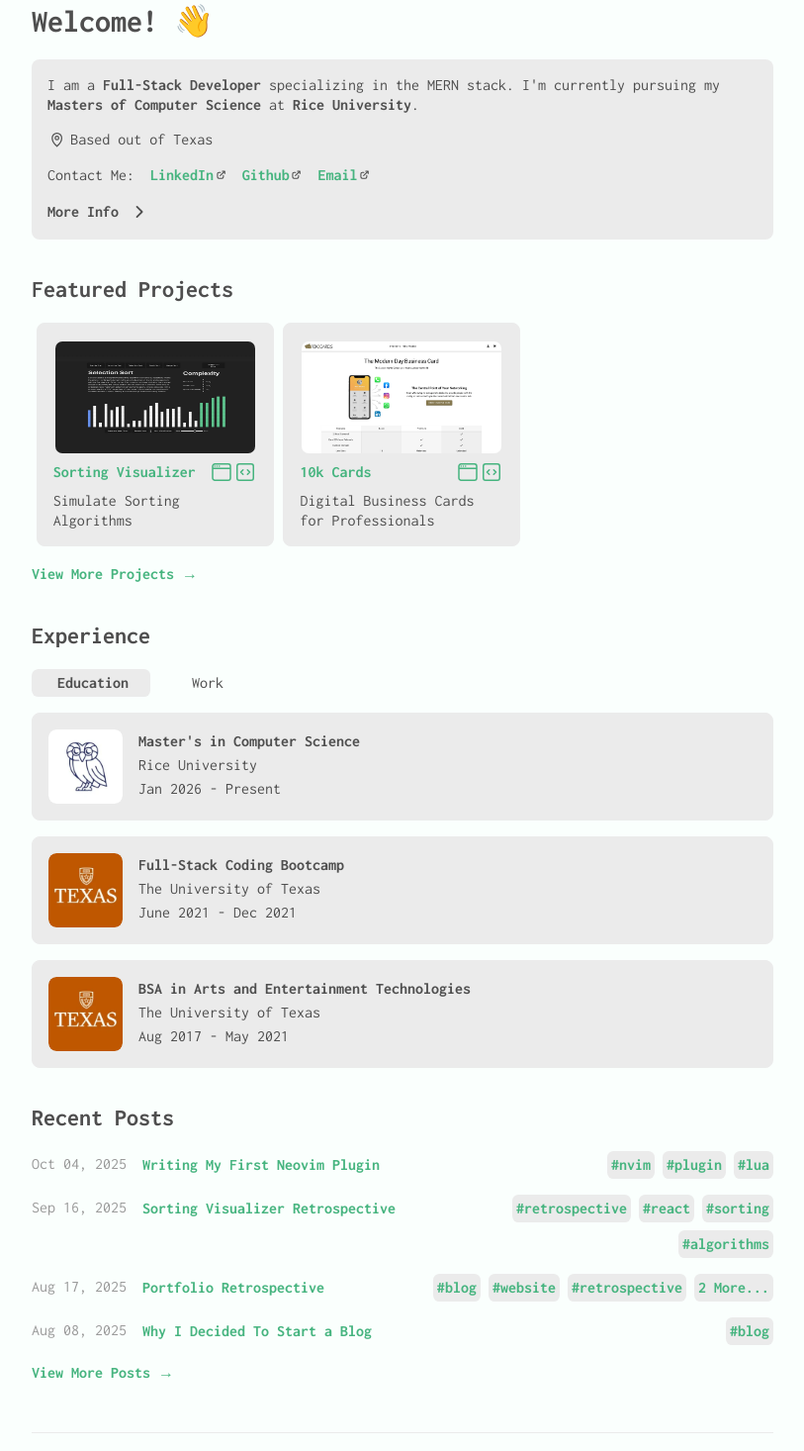
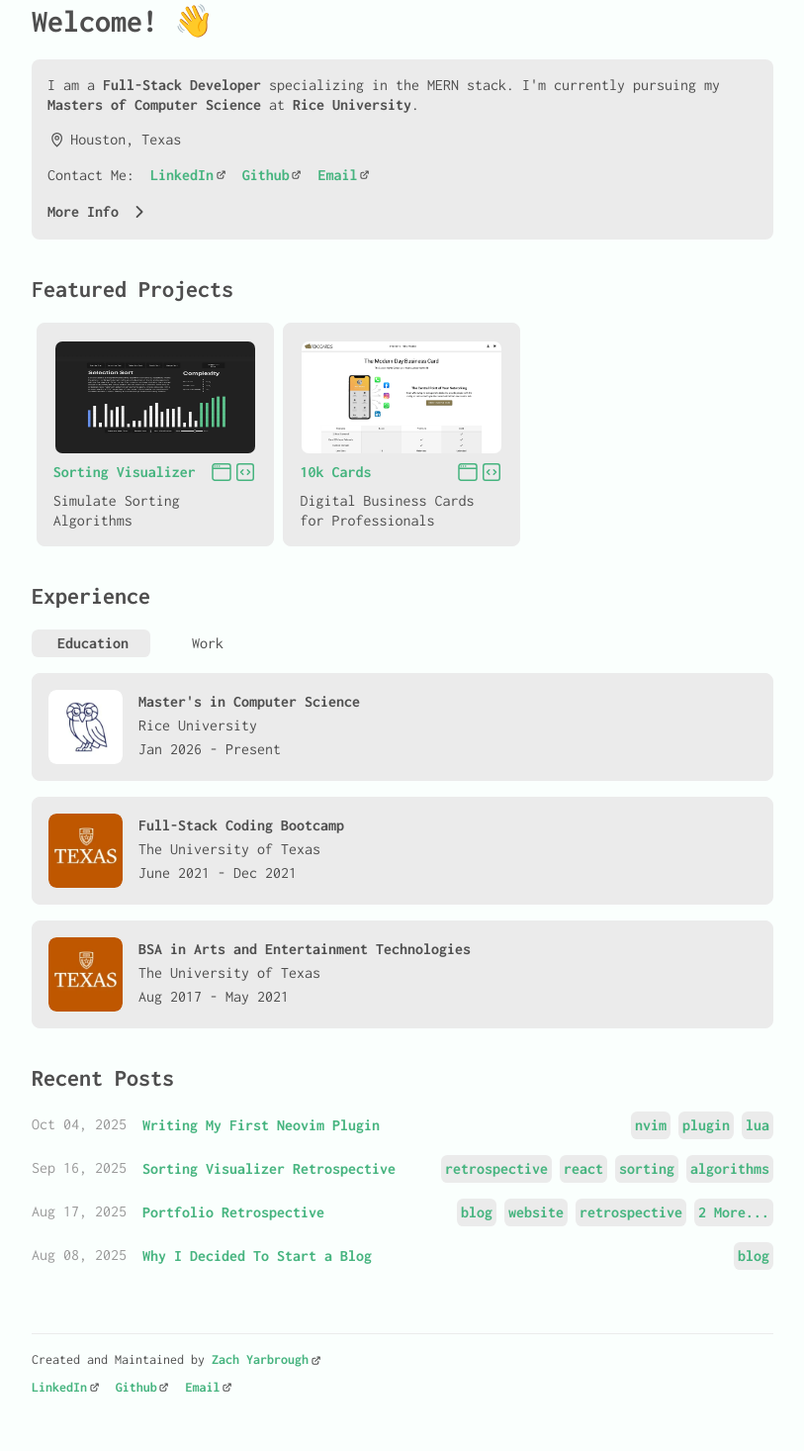
Before and after one commit to ZachYarbrough/portfolio, a Next.js app: page / in a window 1280 px wide. Shown: the part 80-1546 px from the top of the page at 99% size, without its empty margins (233-1046 px from the left). Built offline with nearby package versions, Linux system fonts and the light colour scheme.

Commit message:
fix(feedback): Updated tags and hid view more buttons until more content exists based on feedback

```diff
--- a/app/components/BreadcrumbTrail.tsx
+++ b/app/components/BreadcrumbTrail.tsx
@@ -23,7 +23,7 @@ const BreadcrumbTrail = ({ isTag }: { isTag?: boolean }) => {
                 const formattedPath = path.split('-').map((word) => word.charAt(0).toUpperCase() + word.slice(1)).join(' ')
                 return (
                     <InternalLink key={index} href={currentPath}>
-                        {isTag && index + 1 === pathnameArray.length ? '#' + path : formattedPath}
+                        {isTag && index + 1 === pathnameArray.length ? path : formattedPath}
                         {index !== pathnameArray.length - 1 && <span className='text-primary'><ArrowRightIcon /></span>}
                     </InternalLink>
                 )
--- a/app/components/InternalLInk.tsx
+++ b/app/components/InternalLInk.tsx
@@ -2,6 +2,7 @@
 
 import Link from "next/link"
 
+// TODO - Add a color option for specific tags (languages and technologies)
 const InternalLink = ({ href = null, children, useBubbleStyle = false, style = {}, parentClass = '', onClickCallback = () => {}, isHighlighted = false }: { href: string | null, useBubbleStyle?: boolean, children: React.ReactNode, style?: React.CSSProperties, parentClass?: string, onClickCallback?: () => void, isHighlighted?: boolean }) => {
 
 
--- a/app/components/PostPreview.tsx
+++ b/app/components/PostPreview.tsx
@@ -42,7 +42,7 @@ const PostPreview = ({ slug, title, date, tags, technologyUsed, isProjectPost =
                     <div key={tag}>
                         <InternalLink key={tag} useBubbleStyle={true} href={`/tags/${tag}`} onClickCallback={() => toggleSearch(false)} isHighlighted={index != -1 && highlightedIndex === index}
                         >
-                            #{tag}
+                            {tag}
                         </InternalLink>
                     </div>
                 )
@@ -55,7 +55,7 @@ const PostPreview = ({ slug, title, date, tags, technologyUsed, isProjectPost =
                     <div key={tag}>
                         <InternalLink key={tag} useBubbleStyle={true} href={`/tags/${tag}`} onClickCallback={() => toggleSearch(false)} isHighlighted={index != -1 && highlightedIndex === index}
                         >
-                            #{tag}
+                            {tag}
                         </InternalLink>
                     </div>
                 )
@@ -77,7 +77,7 @@ const PostPreview = ({ slug, title, date, tags, technologyUsed, isProjectPost =
                     <div key={tag}>
                         <InternalLink key={tag} useBubbleStyle={true} href={`/tags/${tag}`} onClickCallback={() => toggleSearch(false)} isHighlighted={index != -1 && highlightedIndex === index}
                         >
-                            #{tag}
+                            {tag}
                         </InternalLink>
                     </div>
                 ))}
--- a/app/components/ProjectPreview.tsx
+++ b/app/components/ProjectPreview.tsx
@@ -7,6 +7,7 @@ import ExternalLink from './ExternalLink'
 import InternalLink from './InternalLInk'
 import Image from './Image'
 
+// TODO - Add tags to the bottom and possibly bigger description
 const ProjectPreview = ({ slug, title, source, live, description, preview, hidePreview = false }: any) => {
     const [width, setWidth] = useState(0)
 
--- a/app/components/TagHeader.tsx
+++ b/app/components/TagHeader.tsx
@@ -51,7 +51,7 @@ const TagHeader = ({ children, tag }: { children: React.ReactNode, tag?: string
                     padding: '0 0.4rem',
                     backgroundColor: 'var(--secondary-light)',
                     borderRadius: '0.4rem',
-                }}>#{children}</h1>}
+                }}>{children}</h1>}
             {showCopy && tag ? <a href={header} onClick={handleCopy} className='cursor-pointer hover:text-highlight'><LinkIcon /></a> :
 		showCopy && <span onClick={handleCopy} className='cursor-pointer hover:text-highlight'><LinkIcon /></span>}
         </div>
--- a/app/config.ts
+++ b/app/config.ts
@@ -2,4 +2,4 @@ export const linkedInUrl = 'https://www.linkedin.com/in/zachary-yarbrough-751835
 export const githubUrl = 'https://github.com/ZachYarbrough'
 export const email = 'zacharyarbro@gmail.com'
 
-export const skills = ['react', 'nextjs', 'javascript', 'typescript', 'node', 'express', 'python', 'django',  'aws', 'tailwind', 'css', 'sql', 'nosql', 'git']
+export const skills = ['react', 'nextjs', 'javascript', 'typescript', 'nodejs', 'expressjs', 'python', 'django',  'tailwind', 'css', 'sql', 'nosql', 'git']
--- a/app/page.tsx
+++ b/app/page.tsx
@@ -5,7 +5,6 @@ import PostPreview from './components/PostPreview';
 import PageHeader from './components/PageHeader';
 import PostHeader from './components/PostHeader';
 import InternalLink from './components/InternalLInk';
-import { ArrowRightIcon, NavArrowRightIcon } from './components/assets/icons';
 import BorderLine from './components/BorderLine';
 import { skills } from './config';
 import ProjectPreview from './components/ProjectPreview';
@@ -51,7 +50,7 @@ const HomePage: NextPage = () => {
 		    <p style={{ padding: '0 0 0.5rem 0 ' }}>
 			I am a <span className='font-bold'>Full-Stack Developer</span> specializing in the MERN stack. I'm currently pursuing my <span className='font-bold'>Masters of Computer Science</span> at <span className='font-bold'>Rice University</span>.
 		    </p>
-		    <p style={{display: 'flex', verticalAlign: 'start', padding: '0.5rem 0' }}><LocationPinIcon /> <span>Based out of Texas</span></p>
+		    <p style={{display: 'flex', verticalAlign: 'start', padding: '0.5rem 0' }}><LocationPinIcon /> <span>Houston, Texas</span></p>
 		    <ul className='flex' style={{ gap: '1rem', padding: '0.5rem 0 0 0' }}>
 			<li>Contact Me:</li>
 			<li><ExternalLink href={linkedInUrl}>LinkedIn</ExternalLink></li>
@@ -63,7 +62,7 @@ const HomePage: NextPage = () => {
 			<p style={{ paddingTop: '0.5rem' }}>Skills include:</p>
 			<div style={{ display: 'flex', flexWrap: 'wrap', gap: '0.5rem', paddingTop: '0.5rem' }}>
 			    {skills.map((skill) => (
-				<InternalLink key={skill} useBubbleStyle={true} href={`/tags/${skill}`} parentClass='more-info-tag-color'>#{skill}</InternalLink>
+				<InternalLink key={skill} useBubbleStyle={true} href={`/tags/${skill}`} parentClass='more-info-tag-color'>{skill}</InternalLink>
 			    ))}
 			</div>
 			<p style={{ padding: '0.5rem 0' }}>Currently Reading: <ExternalLink href='https://www.goodreads.com/book/show/44492287-heretics-of-dune'>Heretics of Dune - Frank Herbert</ExternalLink></p>
@@ -76,7 +75,7 @@ const HomePage: NextPage = () => {
 		    <div style={{ display: 'flex', flexWrap: 'wrap' }}>
 			{projectPreviews}
 		    </div>
-		    <InternalLink parentClass='arrow-link' style={{ marginTop: '1rem' }} href='/projects'>View More Projects <span className='arrow' style={{ marginLeft: '0.5rem'}}>→</span></InternalLink>
+		    {projectPreviews.length > 3 && <InternalLink parentClass='arrow-link' style={{ marginTop: '1rem' }} href='/projects'>View More Projects <span className='arrow' style={{ marginLeft: '0.5rem'}}>→</span></InternalLink>}
 		</div>
 		<div style={{ margin: '1rem 0' }}>
 		    <PostHeader headerNumber={1.5} noCopy={true}>Experience</PostHeader>
@@ -86,7 +85,7 @@ const HomePage: NextPage = () => {
 		    <PostHeader headerNumber={1.5} noCopy={true}>Recent Posts</PostHeader>
 		    <div>
 			{postPreviews}
-			<InternalLink parentClass='arrow-link' href='/posts'>View More Posts <span className='arrow' style={{ marginLeft: '0.5rem' }}>→</span></InternalLink>
+			{postPreviews.length > 5 && <InternalLink parentClass='arrow-link' href='/posts'>View More Posts <span className='arrow' style={{ marginLeft: '0.5rem' }}>→</span></InternalLink>}
 		    </div>
 		</div>
 	    </div>
--- a/app/posts/[slug]/page.tsx
+++ b/app/posts/[slug]/page.tsx
@@ -109,7 +109,7 @@ const PostPage = async ({ params }: any) => {
           <p style={{ color: 'var(--secondary)' }}>{post.date} <span style={{ fontWeight: 'bolder'}}>∙</span> {post.timeToRead} min read</p>
           <div style={{ display: 'flex', flexWrap: 'wrap', gap: '0.5rem', margin: '0.5rem 0 1rem 0' }}>
             {post.tags.map((tag) => (
-              <InternalLink key={tag} useBubbleStyle={true} href={`/tags/${tag}`}>#{tag}</InternalLink>
+              <InternalLink key={tag} useBubbleStyle={true} href={`/tags/${tag}`}>{tag}</InternalLink>
             ))}
           </div>
           <MarkdownRenderer content={post.content} />
--- a/app/projects/[slug]/page.tsx
+++ b/app/projects/[slug]/page.tsx
@@ -126,7 +126,7 @@ const ProjectPage = async ({ params }: any) => {
 		    <p style={{ color: 'var(--secondary)' }}>{project.date}</p>
 		    <div style={{ display: 'flex', flexWrap: 'wrap', gap: '0.5rem', margin: '0.5rem 0 1rem 0' }}>
 			{project.tags.map((tag: string) => (
-			    <InternalLink key={tag} useBubbleStyle={true} href={`/tags/${tag}`}>#{tag}</InternalLink>
+			    <InternalLink key={tag} useBubbleStyle={true} href={`/tags/${tag}`}>{tag}</InternalLink>
 			))}
 		    </div>
 		    {project?.live && <div className='font-bold'>Live: <ExternalLink href={project.live}>{project.live}</ExternalLink></div>}
@@ -134,7 +134,7 @@ const ProjectPage = async ({ params }: any) => {
 		    <PostHeader headerNumber={1.5} >Technologies Used</PostHeader>
 		    <div style={{ display: 'flex', flexWrap: 'wrap', gap: '0.5rem', margin: '0.5rem 0 1rem 0' }}>
 			{project.technologyUsed.map((technology: string) => (
-			    <InternalLink key={technology} useBubbleStyle={true} href={`/tags/${technology}`}>#{technology}</InternalLink>
+			    <InternalLink key={technology} useBubbleStyle={true} href={`/tags/${technology}`}>{technology}</InternalLink>
 			))}
 		    </div>
 		    <MarkdownRenderer content={project.content} />
--- a/app/tags/page.tsx
+++ b/app/tags/page.tsx
@@ -31,7 +31,7 @@ const TagPage: NextPage = () => {
 
             return (
                 <div key={tag} style={{ marginTop: index === 0 ? '0' : '2rem' }}>
-                    <TagHeader tag={tag}>#{tag}</TagHeader>
+                    <TagHeader tag={tag}>{tag}</TagHeader>
                     <ItemCount count={tagPosts.length + tagProjects.length} message='found.' />
                     <div style={{ display: 'flex', flexWrap: 'wrap' }}>
                         {tagProjects.map((project) => (
--- a/projects/10k-cards.md
+++ b/projects/10k-cards.md
@@ -3,7 +3,7 @@ title: 10k Cards
 date: 01-23-2024
 description: Digital Business Cards for Professionals
 tags: [freelance, website]
-technology_used: [javascript, react, mui, express, node, stripe, aws, multer]
+technology_used: [javascript, react, mui, expressjs, nodejs, stripe, aws, multer]
 gallery_path: public/images/10k-cards/gallery/
 source: https://github.com/zachyarbrough/10k-cards
 live: https://10k-cards.vercel.app/
--- a/projects/sorting-visualizer.md
+++ b/projects/sorting-visualizer.md
@@ -3,7 +3,7 @@ title: Sorting Visualizer
 date: 09-16-2025
 description: Simulate Sorting Algorithms
 tags: [sorting, algorithms, website]
-technology_used: [typescript, react, node, tailwind]
+technology_used: [typescript, react, nodejs, tailwind]
 gallery_path: public/images/sorting-visualizer/gallery/
 source: https://github.com/zachyarbrough/sorting-visualizer
 live: https://sorting-visualizer-m8cx.vercel.app
```
